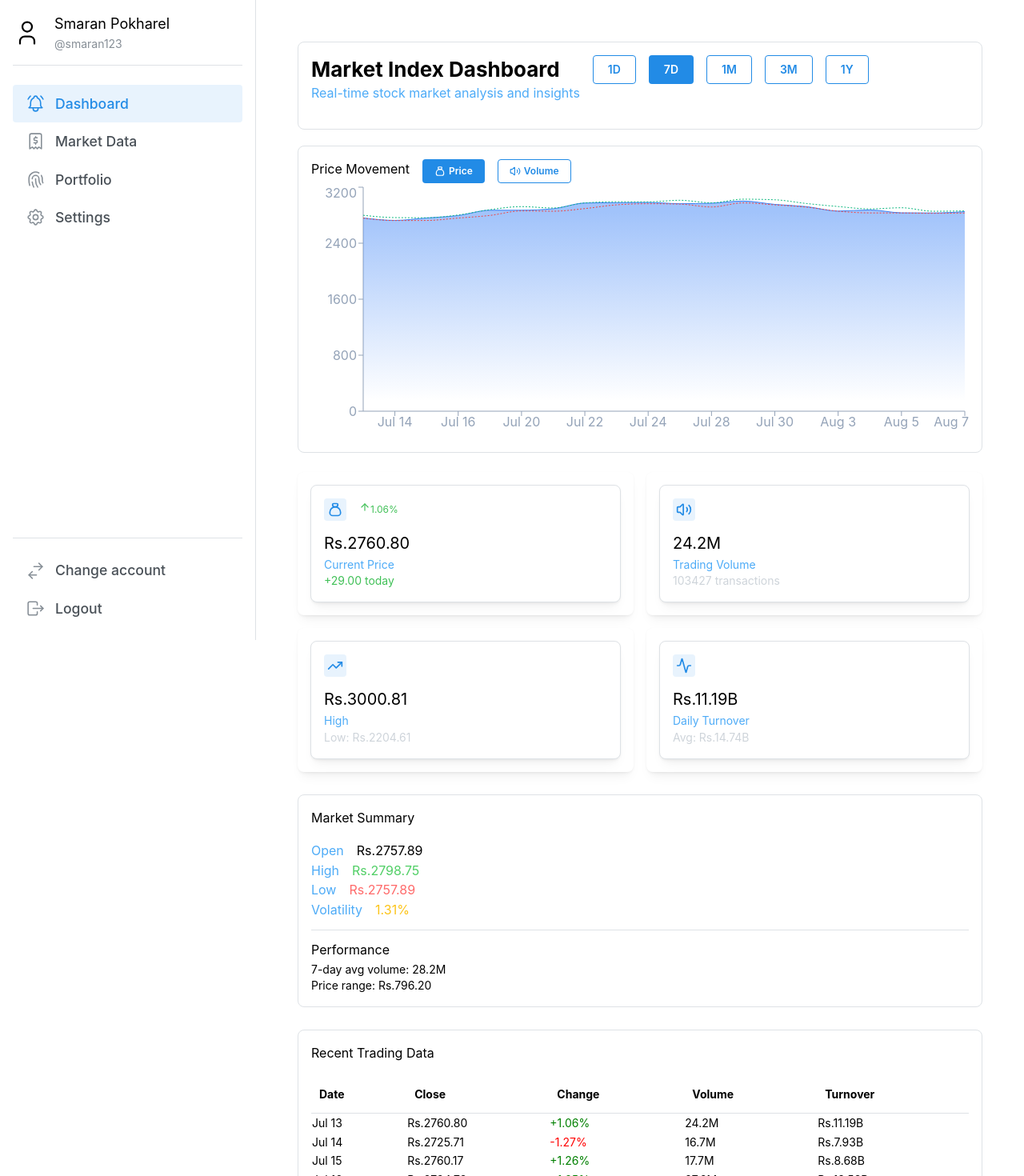
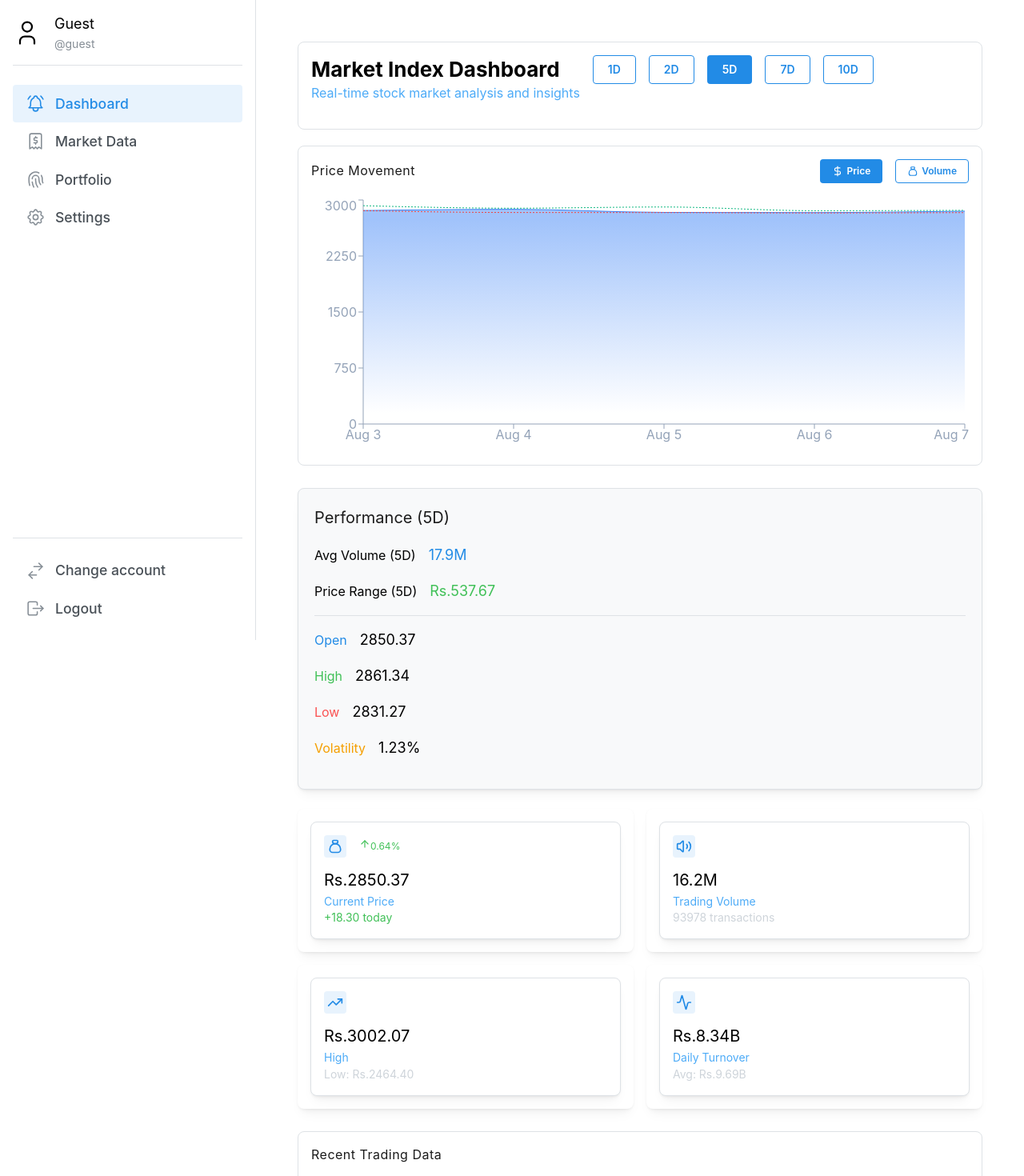
Before and after one commit to exeRik/NotNepse, a React (Vite) app: page /dashboard in a window 1280 px wide. Shown: the top 1470 px of the page at 80% size. Built offline with nearby package versions, Linux system fonts and the light colour scheme.

Commit message:
few changes

```diff
--- a/src/components/ChartSection.jsx
+++ b/src/components/ChartSection.jsx
@@ -1,15 +1,26 @@
-import { Paper, Group, Button, Text } from '@mantine/core';
+import { Paper, Group, Button, Text, Box } from '@mantine/core';
 import { AreaChart, Area, Line, BarChart, Bar, XAxis, YAxis, CartesianGrid, Tooltip, ResponsiveContainer } from 'recharts';
-import { DollarSign, Volume2 } from 'lucide-react';
+import { DollarSign } from 'lucide-react';
 import { IconMoneybag } from '@tabler/icons-react';
 
 const ChartSection = ({ chartData, selectedChart, setSelectedChart }) => {
   return (
     <Paper p="md" withBorder radius="md" bg="light.6">
-      <Group position="apart" align="flex-start" wrap="wrap">
-        <Text weight={700}>Price Movement</Text>
-        <Group>
-          {[{ key: 'price', label: 'Price', icon: IconMoneybag }, { key: 'volume', label: 'Volume', icon: Volume2 }].map(({ key, label, icon: Icon }) => (
+
+      {/* Header + Buttons */}
+      <Box style={{ display: 'flex', justifyContent: 'space-between', alignItems: 'center', marginBottom: 16, flexWrap: 'wrap' }}>
+        {/* Centered Header */}
+        <Text
+          weight={900}
+          size="2xl"
+          style={{ flex: 1, textAlign: 'left', color: "#1c1c1c", letterSpacing: 0.5 }}
+        >
+          Price Movement
+        </Text>
+
+        {/* Buttons aligned right */}
+        <Group spacing="xs">
+          {[{ key: 'price', label: 'Price', icon: DollarSign }, { key: 'volume', label: 'Volume', icon:  IconMoneybag}].map(({ key, label, icon: Icon }) => (
             <Button
               key={key}
               variant={selectedChart === key ? 'filled' : 'outline'}
@@ -22,8 +33,9 @@ const ChartSection = ({ chartData, selectedChart, setSelectedChart }) => {
             </Button>
           ))}
         </Group>
-      </Group>
+      </Box>
 
+      {/* Chart */}
       <div style={{ width: '100%', height: 320 }}>
         <ResponsiveContainer width="100%" height="100%">
           {selectedChart === 'price' ? (
--- a/src/components/HeaderSection.jsx
+++ b/src/components/HeaderSection.jsx
@@ -2,7 +2,7 @@ import { Group, Text, Title, Button } from '@mantine/core';
 import { Paper } from '@mantine/core';
 
 const HeaderSection = ({ selectedTimeframe, setSelectedTimeframe }) => {
-  const timeframes = ['1D', '7D', '1M', '3M', '1Y'];
+  const timeframes = ['1D', '2D', '5D', '7D', '10D'];
 
   return (
     <Paper p="md" withBorder radius="md" bg="light.7">
--- a/src/components/MarketSummary.jsx
+++ b/src/components/MarketSummary.jsx
@@ -1,24 +1,64 @@
-import { Paper, Text, Group, Divider } from '@mantine/core';
+import { Paper, Text, Group, Divider, Stack } from '@mantine/core';
 
-const MarketSummary = ({ latestData, metrics }) => {
+const MarketSummary = ({ latestData, metrics, timeframe }) => {
+  if (!latestData || !metrics) return null;
+
+  const keyStats = [
+    { label: 'Open', value: latestData.open || latestData.close, color: 'blue.6' },
+    { label: 'High', value: latestData.high, color: 'green.6' },
+    { label: 'Low', value: latestData.low, color: 'red.6' },
+    { label: 'Volatility', value: `${metrics.volatility.toFixed(2)}%`, color: 'yellow.7' },
+  ];
+
+  const performanceStats = [
+    { label: `Avg Volume (${timeframe})`, value: `${(metrics.avgVolume / 1000000).toFixed(1)}M`, color: 'blue' },
+    { label: `Price Range (${timeframe})`, value: `Rs.${metrics.priceRange.toFixed(2)}`, color: 'green' },
+  ];
+
   return (
-    <Paper p="md" withBorder radius="md" bg="light.6">
-      <Text weight={700} mb="md">Market Summary</Text>
+    <Paper
+      p="lg"
+      withBorder
+      radius="md"
+      bg="gray.0"
+      shadow="sm"
+      style={{ minWidth: 280 }}
+    >
+      {/* <Text
+        weight={900}
+        size="3xl"
+        mb="lg"
+        align="left"
+        style={{ letterSpacing: 0.5, color: "#1c1c1c" }}
+      >
+        Market Summary
+      </Text> */}
 
-      <div className="space-y-2">
-        <Group position="apart"><Text color="blue.4">Open</Text><Text>Rs.{latestData.low}</Text></Group>
-        <Group position="apart"><Text color="blue.4">High</Text><Text color="green.5">Rs.{latestData.high}</Text></Group>
-        <Group position="apart"><Text color="blue.4">Low</Text><Text color="red.5">Rs.{latestData.low}</Text></Group>
-        <Group position="apart"><Text color="blue.4">Volatility</Text><Text color="yellow.5">{metrics.volatility.toFixed(2)}%</Text></Group>
-      </div>
+      {/* Performance Section */}
+      <Text weight={800} size="xl" mb="md" style={{ color: "#1c1c1c" }}>
+        Performance ({timeframe})
+      </Text>
 
-      <Divider my="sm" />
+      <Stack spacing={6}>
+        {performanceStats.map((stat, idx) => (
+          <Group key={idx} position="apart">
+            <Text size="md" weight={600}>{stat.label}</Text>
+            <Text size="lg" weight={800} color={stat.color}>{stat.value}</Text>
+          </Group>
+        ))}
+      </Stack>
 
-      <div>
-        <Text weight={500} mb={2}>Performance</Text>
-        <Text size="sm">7-day avg volume: {(metrics.avgVolume/1000000).toFixed(1)}M</Text>
-        <Text size="sm">Price range: Rs.{metrics.priceRange.toFixed(2)}</Text>
-      </div>
+      <Divider my="md" />
+
+      {/* Key Stats */}
+      <Stack spacing={8} mb="md">
+        {keyStats.map((stat, idx) => (
+          <Group key={idx} position="apart">
+            <Text weight={600} size="md" color={stat.color}>{stat.label}</Text>
+            <Text weight={800} size="lg">{stat.value}</Text>
+          </Group>
+        ))}
+      </Stack>
     </Paper>
   );
 };
--- a/src/components/NavbarSimple.jsx
+++ b/src/components/NavbarSimple.jsx
@@ -1,4 +1,4 @@
-import { useState } from "react";
+import { useState, useEffect } from "react";
 import { NavLink, useNavigate } from "react-router-dom";
 import { Group, Text, ActionIcon, Drawer } from "@mantine/core";
 import { useMediaQuery } from "@mantine/hooks";
@@ -13,6 +13,7 @@ import {
   IconMenu2,
 } from "@tabler/icons-react";
 import classes from "./NavbarSimple.module.css";
+import { getUserFromToken } from "../utils/getUserFromToken";
 
 const data = [
   { link: "/dashboard", label: "Dashboard", icon: IconBellRinging },
@@ -23,12 +24,16 @@ const data = [
 
 export default function NavbarSimple() {
   const [opened, setOpened] = useState(false);
+  const [user, setUser] = useState({ name: "", username: "" });
+
   const isMobile = useMediaQuery("(max-width: 768px)");
+  const navigate = useNavigate();
 
-  const userName = "Smaran Pokharel";
-  const userUsername = "@smaran123";
-
-  const navigate = useNavigate();
+  // Fetch user from token on mount
+  useEffect(() => {
+    const userFromToken = getUserFromToken();
+    if (userFromToken) setUser(userFromToken);
+  }, []);
 
   // User info at top
   const renderUserHeader = () => (
@@ -42,32 +47,38 @@ export default function NavbarSimple() {
       <IconUser size={36} stroke={1.5} />
       <div>
         <Text weight={700} size="lg" color="black">
-          {userName}
+          {user.name || "Guest"}
         </Text>
         <Text size="sm" color="dimmed">
-          {userUsername}
+          {user.username || "@guest"}
         </Text>
       </div>
     </Group>
   );
 
-  // Handlers
+  // Logout / Change account
   const handleLogout = () => {
-    localStorage.removeItem("token"); // remove token
-    navigate("/login"); // redirect to login
+    localStorage.removeItem("token");
+    navigate("/login");
   };
-
-
 
   // Footer for both desktop and mobile
   const renderFooter = () => (
     <div className={classes.footer} style={{ marginTop: "auto" }}>
-      <div className={classes.link} onClick={handleLogout} style={{ cursor: "pointer" }}>
+      <div
+        className={classes.link}
+        onClick={handleLogout}
+        style={{ cursor: "pointer" }}
+      >
         <IconSwitchHorizontal className={classes.linkIcon} stroke={1.5} />
         <span>Change account</span>
       </div>
 
-      <div className={classes.link} onClick={handleLogout} style={{ cursor: "pointer" }}>
+      <div
+        className={classes.link}
+        onClick={handleLogout}
+        style={{ cursor: "pointer" }}
+      >
         <IconLogout className={classes.linkIcon} stroke={1.5} />
         <span>Logout</span>
       </div>
--- a/src/components/RecentTransactions.jsx
+++ b/src/components/RecentTransactions.jsx
@@ -3,7 +3,8 @@ import { Paper, Table, Text } from '@mantine/core';
 const RecentTransactions = ({ stockData }) => {
   return (
     <Paper p="md" withBorder radius="md" bg="light.6">
-      <Text weight={700} mb="md">Recent Trading Data</Text>
+      <Text weight={700} mb="md"
+        style={{ letterSpacing: 0.5, color: "#1c1c1c" }}>Recent Trading Data</Text>
       <Table striped highlightOnHover verticalSpacing="sm">
         <Table.Thead>
           <Table.Tr>
--- a/src/pages/Dashboard.jsx
+++ b/src/pages/Dashboard.jsx
@@ -11,53 +11,64 @@ import RecentTransactions from '../components/RecentTransactions';
 
 import stockJson from '../data/stockData.json';
 
+const timeframes = ['1D', '2D', '5D', '7D', '10D']; // example timeframes
+
 const Dashboard = () => {
-  const navigate = useNavigate(); // For redirect
-  const [stockData] = useState(stockJson.data);
-  const [selectedTimeframe, setSelectedTimeframe] = useState('7D');
+  const navigate = useNavigate();
+  const [selectedTimeframe, setSelectedTimeframe] = useState('5D');
   const [selectedChart, setSelectedChart] = useState('price');
 
-  const chartData = useMemo(
-    () => stockData
-      .sort((a, b) => new Date(a.date) - new Date(b.date))
-      .map(item => ({
-        ...item,
-        date: new Date(item.date).toLocaleDateString('en-US', { month: 'short', day: 'numeric' }),
-        volume: parseInt(item.turnover_volume || 0),
-        turnover: (item.turnover_values || 0) / 1000000000
-      })),
+  const allStockData = stockJson.data;
+
+  // Filter stock data based on timeframe
+  const stockData = useMemo(() => {
+    let days = parseInt(selectedTimeframe);
+    return allStockData
+      .sort((a, b) => new Date(b.date) - new Date(a.date)) // latest first
+      .slice(0, days)
+      .reverse(); // oldest first for chart
+  }, [allStockData, selectedTimeframe]);
+
+  // Prepare chart data
+  const chartData = useMemo(() =>
+    stockData.map(item => ({
+      ...item,
+      date: new Date(item.date).toLocaleDateString('en-US', { month: 'short', day: 'numeric' }),
+      volume: parseInt(item.turnover_volume || 0),
+      turnover: (item.turnover_values || 0) / 1000000000
+    })),
     [stockData]
   );
 
-  const latestData = stockData[0];
+  const latestData = stockData[stockData.length - 1]; // newest
 
+  // Calculate metrics dynamically
   const metrics = useMemo(() => {
+    if (!stockData.length) return {};
     const avgVolume = stockData.reduce((sum, item) => sum + parseInt(item.turnover_volume || 0), 0) / stockData.length;
     const avgTurnover = stockData.reduce((sum, item) => sum + (item.turnover_values || 0), 0) / stockData.length;
     const volatility = Math.sqrt(stockData.reduce((sum, item) => sum + Math.pow(item.percentage_change || 0, 2), 0) / stockData.length);
-
     return {
       avgVolume,
       avgTurnover: avgTurnover / 1000000000,
       volatility,
-      priceRange: (latestData.fifty_two_weeks_high || 0) - (latestData.fifty_two_weeks_low || 0)
+      priceRange: (Math.max(...stockData.map(d => d.fifty_two_weeks_high)) - Math.min(...stockData.map(d => d.fifty_two_weeks_low)))
     };
-  }, [stockData, latestData]);
+  }, [stockData]);
 
   return (
     <>
-
       <Helmet>
         <title>Dashboard </title>
         <meta name="description" content="View market overview, charts, and recent transactions on your stock dashboard." />
       </Helmet>
 
       <Container fluid style={{ minHeight: '100vh', padding: 20 }}>
-
         {/* Header Section */}
         <HeaderSection
           selectedTimeframe={selectedTimeframe}
           setSelectedTimeframe={setSelectedTimeframe}
+          timeframes={timeframes}
           style={{ marginBottom: 30 }}
         />
 
@@ -72,6 +83,14 @@ const Dashboard = () => {
           </Grid.Col>
         </Grid>
 
+
+        <Grid mt={20}>
+          <Grid.Col xs={12} md={4}>
+            <MarketSummary latestData={latestData} metrics={metrics} timeframe={selectedTimeframe}  />
+          </Grid.Col>
+        </Grid>
+
+
         {/* Metrics Cards */}
         <Grid gutter="md" mt="md">
           {['price', 'volume', 'range', 'turnover'].map((type, index) => (
@@ -81,12 +100,6 @@ const Dashboard = () => {
               </Paper>
             </Grid.Col>
           ))}
-        </Grid>
-
-        <Grid mt={20}>
-          <Grid.Col xs={12} md={4}>
-            <MarketSummary latestData={latestData} metrics={metrics} />
-          </Grid.Col>
         </Grid>
 
         {/* Recent Transactions */}
--- a/src/pages/Portfolio.jsx
+++ b/src/pages/Portfolio.jsx
@@ -1,4 +1,4 @@
-import React, { useState } from "react";
+import React, { useState, useEffect } from "react";
 import {
   Card,
   Text,
@@ -10,27 +10,39 @@ import {
   Textarea,
   Badge,
   Container,
+  Loader,
+  Center,
+  Notification,
 } from "@mantine/core";
-import {
-  IconEdit,
-  IconDeviceFloppy,
-  IconX,
-} from "@tabler/icons-react";
+import { IconEdit, IconDeviceFloppy, IconX, IconAlertCircle } from "@tabler/icons-react";
+import { getUserFromToken } from "../utils/getUserFromToken";
 
 const UserProfile = () => {
-  // ✅ Static dummy data
-  const staticUser = {
-    name: "John Doe",
-    email: "johndoe@example.com",
-    phone: "+1 234 567 890",
-    address: "123 Main St, Springfield",
-    role: "Admin",
-    createdAt: "2023-05-01T12:00:00Z",
-  };
+  const [user, setUser] = useState(null);
+  const [isEditing, setIsEditing] = useState(false);
+  const [editedUser, setEditedUser] = useState(null);
+  const [error, setError] = useState("");
 
-  const [user, setUser] = useState(staticUser);
-  const [isEditing, setIsEditing] = useState(false);
-  const [editedUser, setEditedUser] = useState(staticUser);
+  // Fetch user info from token on mount
+  useEffect(() => {
+    try {
+      const userFromToken = getUserFromToken();
+      if (userFromToken) {
+        setUser(userFromToken);
+        setEditedUser(userFromToken);
+      } else {
+        // No token or invalid token
+        setUser({ name: "Guest", email: "" });
+        setEditedUser({ name: "Guest", email: "" });
+        setError("Cannot access user info. Token missing or invalid.");
+      }
+    } catch (err) {
+      setUser({ name: "Guest", email: "" });
+      setEditedUser({ name: "Guest", email: "" });
+      setError("Error fetching user info.");
+      console.error(err);
+    }
+  }, []);
 
   const handleChange = (field, value) => {
     setEditedUser((prev) => ({
@@ -39,9 +51,25 @@ const UserProfile = () => {
     }));
   };
 
-  const handleSave = () => {
-    setUser(editedUser);
-    setIsEditing(false);
+  const handleSave = async () => {
+    try {
+      const response = await fetch(`${import.meta.env.VITE_BASE_URL}/update-profile`, {
+        method: "PUT",
+        headers: {
+          "Content-Type": "application/json",
+          Authorization: `Bearer ${localStorage.getItem("token")}`,
+        },
+        body: JSON.stringify(editedUser),
+      });
+
+      if (!response.ok) throw new Error("Failed to update profile");
+
+      setUser(editedUser);
+      setIsEditing(false);
+    } catch (err) {
+      console.error(err);
+      setError("Could not save profile. Backend may be unreachable.");
+    }
   };
 
   const handleCancel = () => {
@@ -49,8 +77,26 @@ const UserProfile = () => {
     setIsEditing(false);
   };
 
+  if (!user)
+    return (
+      <Center py="xl">
+        <Loader size="lg" variant="dots" />
+      </Center>
+    );
+
   return (
     <Container size="sm" py="xl">
+      {error && (
+        <Notification
+          icon={<IconAlertCircle size={18} />}
+          color="red"
+          onClose={() => setError("")}
+          mb="md"
+        >
+          {error}
+        </Notification>
+      )}
+
       <Title order={2} mb="md" ta="center">
         User Profile
       </Title>
@@ -60,11 +106,11 @@ const UserProfile = () => {
         <Group justify="space-between" mb="lg">
           <Group>
             <Avatar size="xl" radius="xl" color="blue">
-              {user.name?.charAt(0).toUpperCase()}
+              {user.name?.charAt(0).toUpperCase() || "G"}
             </Avatar>
             <div>
-              <Title order={3}>{user.name}</Title>
-              <Text c="dimmed">{user.email}</Text>
+              <Title order={3}>{user.name || "Guest"}</Title>
+              <Text c="dimmed">{user.email || "Not available"}</Text>
               {user.role && (
                 <Badge color="blue" variant="light" mt="xs">
                   {user.role}
@@ -74,27 +120,15 @@ const UserProfile = () => {
           </Group>
 
           {!isEditing ? (
-            <Button
-              leftSection={<IconEdit size={16} />}
-              onClick={() => setIsEditing(true)}
-            >
+            <Button leftSection={<IconEdit size={16} />} onClick={() => setIsEditing(true)}>
               Edit Profile
             </Button>
           ) : (
             <Group>
-              <Button
-                leftSection={<IconDeviceFloppy size={16} />}
-                color="green"
-                onClick={handleSave}
-              >
+              <Button leftSection={<IconDeviceFloppy size={16} />} color="green" onClick={handleSave}>
                 Save
               </Button>
-              <Button
-                leftSection={<IconX size={16} />}
-                color="gray"
-                variant="light"
-                onClick={handleCancel}
-              >
+              <Button leftSection={<IconX size={16} />} color="gray" variant="light" onClick={handleCancel}>
                 Cancel
               </Button>
             </Group>
@@ -120,7 +154,7 @@ const UserProfile = () => {
 
         <TextInput
           label="Phone"
-          value={isEditing ? editedUser.phone : user.phone}
+          value={isEditing ? editedUser.phone || "" : user.phone || ""}
           onChange={(e) => handleChange("phone", e.currentTarget.value)}
           readOnly={!isEditing}
           mb="md"
@@ -128,22 +162,11 @@ const UserProfile = () => {
 
         <Textarea
           label="Address"
-          value={isEditing ? editedUser.address : user.address}
+          value={isEditing ? editedUser.address || "" : user.address || ""}
           onChange={(e) => handleChange("address", e.currentTarget.value)}
           readOnly={!isEditing}
           mb="md"
         />
-
-        {user.createdAt && (
-          <Text mt="md" c="dimmed" size="sm">
-            Member since:{" "}
-            {new Date(user.createdAt).toLocaleDateString("en-US", {
-              year: "numeric",
-              month: "long",
-              day: "numeric",
-            })}
-          </Text>
-        )}
       </Card>
     </Container>
   );
--- /dev/null
+++ b/src/utils/getUserFromToken.jsx
@@ -0,0 +1,19 @@
+import * as jwt_decode from "jwt-decode";
+
+export const getUserFromToken = () => {
+  const token = localStorage.getItem("token");
+  if (!token) return null;
+
+  try {
+    const decoded = jwt_decode.default(token);
+    return {
+      name: decoded.name|| "Smarika",
+      email: decoded.email|| "smarika@gmail.com",
+      phone: decoded.phone || "",
+      role: decoded.role || "",
+    };
+  } catch (error) {
+    console.error("Invalid token", error);
+    return null;
+  }
+};
```
Also changed, not shown: package.json (+5 -2 lines), src/components/HammerCharts.jsx (added, +52 -0 lines), 1 other file (tests, documents, lock files or other folders).
